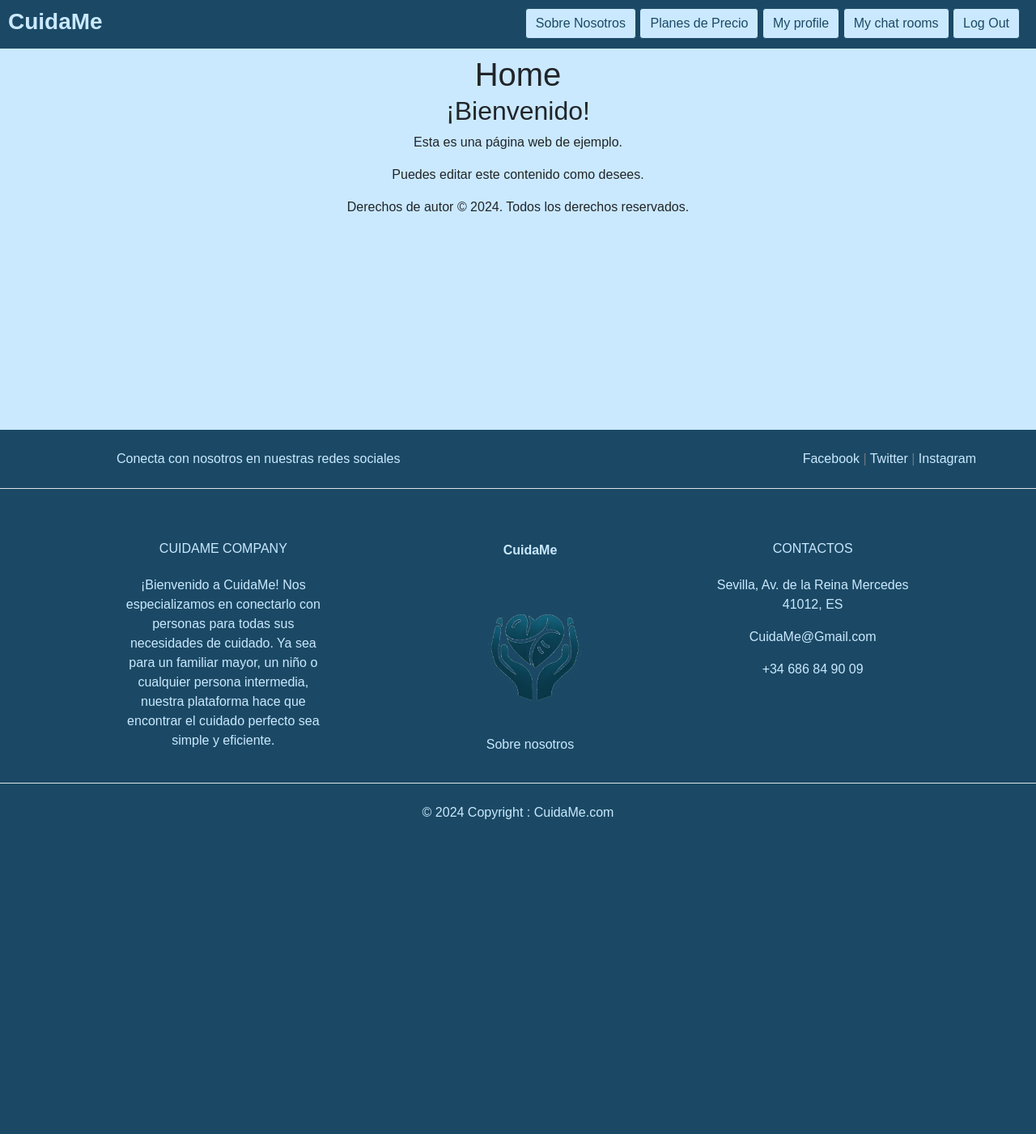
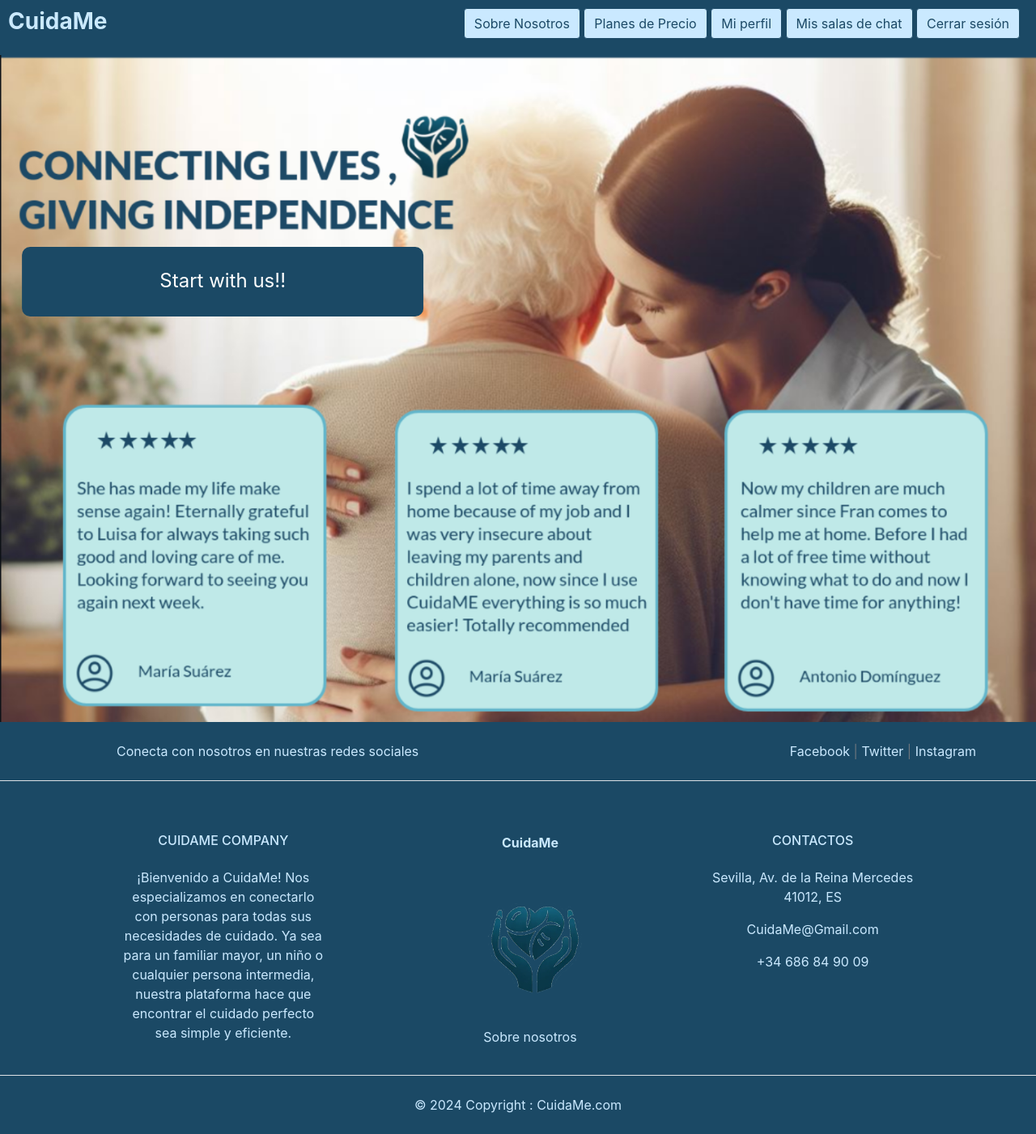
Before and after one commit to Galeon2098/CuidaME, a Django app: page / in a window 1280 px wide. Shown: the whole page at 81% size. Before the commit the page ends 1012 px from the top, so only its background shows below. Run offline with Django 4.2, Linux system fonts and the light colour scheme; the visitor is signed in with stand-in values (Sample User, id 1); data that the repository does not hold is empty.

Commit message:
feat:Nueva página de inicio implementado con toda su funcionalidad

```diff
--- a/cuidaMe/urls.py
+++ b/cuidaMe/urls.py
@@ -19,7 +19,8 @@ from django.contrib.auth import views as auth_views
 from main import views
 
 urlpatterns = [path('admin/', admin.site.urls),
-    path('', views.index, name='home'),
+    path('', views.StartPage, name='startPage'),
+    path('home/', views.index, name='home'),
     path('login/', auth_views.LoginView.as_view(), name='login'),
     path('logout/', auth_views.LogoutView.as_view(), name='logout'),
     path('registro_cliente/', views.register_cliente, name='registro_cliente'),
--- a/main/static/css/base.css
+++ b/main/static/css/base.css
@@ -11,6 +11,11 @@
     display: flex;
     flex-direction: column;
   }
+
+  .home-page {
+    --primary-bg-color: #1B4965;
+}
+
 
   header {
     min-height: 50px;
--- a/main/templates/main/base.html
+++ b/main/templates/main/base.html
@@ -4,7 +4,7 @@
 <head>
   <meta charset="UTF-8">
   <meta name="viewport" content="width=device-width, initial-scale=1.0">
-  <title >{% block title %}{% endblock title %} - CuidaMe</title>
+  <title>{% block title %}{% endblock title %} - CuidaMe</title>
   <link rel="stylesheet" href="https://cdn.jsdelivr.net/npm/bootstrap@4.0.0/dist/css/bootstrap.min.css" integrity="sha384-Gn5384xqQ1aoWXA+058RXPxPg6fy4IWvTNh0E263XmFcJlSAwiGgFAW/dAiS6JXm" crossorigin="anonymous">
   <link rel="preconnect" href="https://fonts.googleapis.com">
   <link rel="preconnect" href="https://fonts.gstatic.com" crossorigin>
@@ -14,31 +14,26 @@
   {% block header %}{% endblock header %}
 </head>
 <body>
-  <header>
-    <section class="base-header-primary"  style="padding-top: 10px;">
-      <h3 style="padding-left: 10px;"><a href="/" style="color: #cae9ff;"><strong>CuidaMe</strong></a></h3>
+  <header style="margin-top: 0;">
+    <section class="base-header-primary" style="padding-top: 10px;">
+        <h3 style="padding-left: 10px;"><a href="/" style="color: #cae9ff; text-decoration: none;"><strong>CuidaMe</strong></a></h3>
         <nav>
+            {% if request.user.is_authenticated %}
                 <a class="btn" href="{% url 'about_us' %}" role="button">Sobre Nosotros</a>
                 <a class="btn" href="{% url 'pricing_plan' %}" role="button">Planes de Precio</a>
-        {% if request.user.is_authenticated %}
-          <a class="btn" href="{% url 'my_profile_detail' %}" role="button">My profile</a>
-          <a class="btn" href="/chat/chat_rooms" role="button">My chat rooms</a>
-
+                <a class="btn" href="{% url 'my_profile_detail' %}" role="button">Mi perfil</a>
+                <a class="btn" href="/chat/chat_rooms" role="button">Mis salas de chat</a>
                 {% if request.user.cuidador %}
-          <a class="btn" href="/offer/my_offers" role="button">My offers</a>
-          <a class="btn" href="/offer/list" role="button">Offers list</a>
-          <a class="btn" href="/chat/requests" role="button">Chat requests</a>
+                    <a class="btn" href="/offer/my_offers" role="button">Mis ofertas</a>
+                    <a class="btn" href="/offer/list" role="button">Lista de ofertas</a>
+                    <a class="btn" href="/chat/requests" role="button">Solicitudes de chat</a>
                 {% endif %}
-
                 {% if request.user.cliente %}
-          <a class="btn" href="/offer/list" role="button">Offers list</a>
+                    <a class="btn" href="/offer/list" role="button">Lista de ofertas</a>
                 {% endif %}
-
-          <a class="btn " href="{% url 'logout' %}" role="button">Log Out</a>
+                <a class="btn" href="{% url 'logout' %}" role="button">Cerrar sesión</a>
             {% else %}
-
-          <a class="btn " href="{% url 'home' %}" role="button">Inicio</a>
-          <a class="btn" href="/login" role="button">Iniciar sesión</a>
+                <a class="btn" href="{% url 'login' %}" role="button">Iniciar sesión</a>
             {% endif %}
         </nav>
     </section>
@@ -107,9 +102,9 @@
         </div>
       </div>
     </section>
-    <div class="text-center p-4" style="background-color: #1B4965  ; color: #cae9ff;"">
+    <div class="text-center p-4" style="background-color: #1B4965  ; color: #cae9ff;">
       © 2024 Copyright :
-      <a class="text-reset fw-bold"style=" color: #cae9ff;" href="/">CuidaMe.com</a>
+      <a class="text-reset fw-bold" style=" color: #cae9ff;" href="/">CuidaMe.com</a>
     </div>
   </footer>
   {% block include_js %}
--- /dev/null
+++ b/main/templates/main/startPage.html
@@ -0,0 +1,48 @@
+{% extends "main/base.html" %}
+
+{% block content %}
+{% load static %}
+<body class="home-page"> <!-- Agrega la clase 'home-page' al cuerpo -->
+    <style>
+        .custom-button {
+            position: absolute;
+            top: 34%;
+            left: 21.5%;
+            transform: translate(-50%, -50%);
+            padding: 30px 170px;
+            background-color: #1B4965;
+            color: white;
+            text-decoration: none;
+            border-radius: 10px;
+            z-index: 1;
+        }
+
+        .custom-button:hover {
+            text-decoration: none;
+        }
+
+        .custom-button-text {
+            font-size: 24px;
+            line-height: 1;
+        }
+
+        .button-container {
+            position: relative;
+        }
+
+        .button-container img {
+            max-width: 100%;
+            height: auto;
+            display: block;
+            margin: 0 auto;
+        }
+    </style>
+
+    <div class="button-container">
+        <img src="{% static 'Images/portadaPrincipal.png' %}" alt="Portada Principal">
+        <a href="{% url 'home' %}" class="custom-button">
+            <span class="custom-button-text">Start with us!!</span>
+        </a>
+    </div>
+</body>
+{% endblock %}
--- a/main/views.py
+++ b/main/views.py
@@ -9,6 +9,9 @@ from django.conf import settings
 from django.views.decorators.http import require_http_methods
 
 # Create your views here.
+
+def StartPage(request):
+    return render(request, 'main/startPage.html')
 def index(request):
     return render(request, 'main/home.html')
 
```
Also changed, not shown: main/static/Images/portadaPrincipal.png (added). Lines whose indentation alone changed are shown as unchanged.
